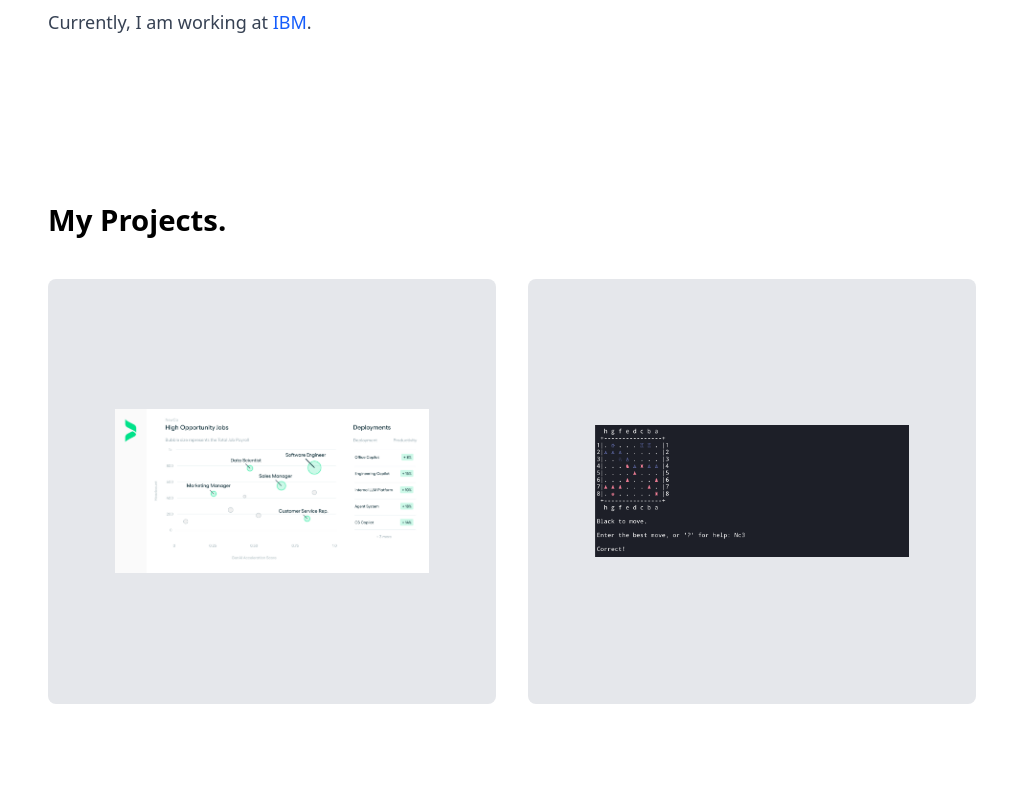
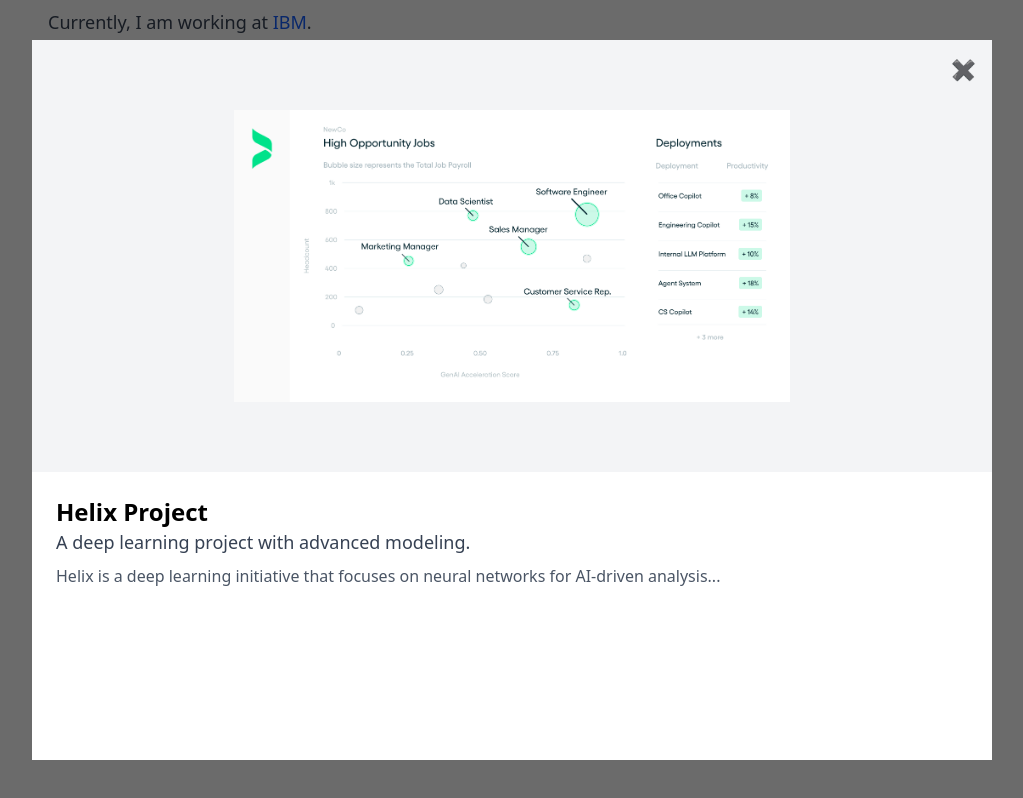
Before and after one commit to kjalba/kjalba.github.io, a React (Vite) app: page / in a window 1280 px wide. Both pictures are taken after a click on the element 400 px from the left and 845 px from the top of the page. Shown: the part 354-1152 px from the top of the page, without its empty margins (128-1151 px from the left). Built offline with nearby package versions, Linux system fonts and the light colour scheme.

Commit message:
got the modal functionality working for project cards

```diff
--- a/src/components/ProjectCard.tsx
+++ b/src/components/ProjectCard.tsx
@@ -2,19 +2,19 @@ interface ProjectCardProps {
   image: string;
   title: string;
   description: string;
+  onClick: () => void;
 }
 
-export default function ProjectCard({ image, title, description }: ProjectCardProps) {
+export default function ProjectCard({ image, title, description, onClick }: ProjectCardProps) {
   return (
     <div className="w-full sm:w-full lg:w-1/2 px-4 mt-4">
-      <div className="project-card relative w-full h-[425px] bg-gray-200 cursor-pointer rounded-lg overflow-hidden group flex flex-col justify-center">
+      <div
+        className="project-card relative w-full h-[425px] bg-gray-200 cursor-pointer rounded-lg overflow-hidden group flex flex-col justify-center"
+        onClick={onClick}
+      >
         {/* Image Wrapper */}
         <div className="relative w-full h-full flex items-center justify-center overflow-hidden">
-          <img
-            src={image}
-            alt={`${title} - Image`}
-            className="w-[70%] h-[75%] object-contain block"
-          />
+          <img src={image} alt={`${title} - Image`} className="w-[70%] h-[75%] object-contain block" />
         </div>
 
         {/* Translucent Overlay */}
--- /dev/null
+++ b/src/components/ProjectModal.tsx
@@ -0,0 +1,60 @@
+import { useEffect } from 'react';
+
+interface ProjectModalProps {
+  image: string;
+  title: string;
+  description: string;
+  details: string;
+  onClose: () => void;
+}
+
+export default function ProjectModal({ image, title, description, details, onClose }: ProjectModalProps) {
+  // Close the modal when clicking outside of it
+  useEffect(() => {
+    const handleOutsideClick = (event: MouseEvent) => {
+      const modalElement = document.getElementById('modal-content');
+      if (modalElement && !modalElement.contains(event.target as Node)) {
+        onClose();
+      }
+    };
+
+    // Disable page scroll when the modal is open
+    document.body.style.overflow = 'hidden';
+
+    // Attach the event listener for outside click
+    document.addEventListener('mousedown', handleOutsideClick);
+
+    // Cleanup the event listener and re-enable scroll when modal is closed
+    return () => {
+      document.removeEventListener('mousedown', handleOutsideClick);
+      document.body.style.overflow = ''; // Restore default scroll behavior
+    };
+  }, [onClose]);
+
+  return (
+    <div className="fixed inset-0 flex items-center justify-center bg-[rgba(0,_0,_0,_0.58)] z-50">
+      <div
+        id="modal-content"
+        className="absolute inset-10 max-w-[960px] max-h-[90%] bg-white overflow-auto outline-none p-0 m-auto z-[999]"
+        style={{ border: "0px", borderRadius: "0px" }}
+      >
+        {/* Close Button */}
+        <button onClick={onClose} className="absolute right-4 top-4 text-gray-800 text-xl cursor-pointer">
+          ✖
+        </button>
+
+        {/* Image Section */}
+        <div className="modal-top w-full p-4 h-3/5 flex justify-center items-center bg-gray-100">
+          <img src={image} alt={title} className="modal-image max-w-[60%] h-auto object-contain" />
+        </div>
+
+        {/* Text Section */}
+        <div className="modal-bottom p-6">
+          <h3 className="modal-name text-2xl font-bold">{title}</h3>
+          <p className="modal-description text-lg text-gray-700">{description}</p>
+          <p className="modal-details text-md text-gray-600 mt-2">{details}</p>
+        </div>
+      </div>
+    </div>
+  );
+}
--- a/src/components/Projects.tsx
+++ b/src/components/Projects.tsx
@@ -1,24 +1,53 @@
+import { useState } from "react";
 import ProjectCard from "./ProjectCard";
+import ProjectModal from "./ProjectModal";
 import chessImg from "../assets/images/chess.png";
 import helixImg from "../assets/images/helix.png";
 
+interface Project {
+  image: string;
+  title: string;
+  description: string;
+  details: string;
+}
+
 export default function Projects() {
+  const [selectedProject, setSelectedProject] = useState<Project | null>(null);
+
+  const projects = [
+    {
+      image: helixImg,
+      title: "Helix Project",
+      description: "A deep learning project with advanced modeling.",
+      details: "Helix is a deep learning initiative that focuses on neural networks for AI-driven analysis...",
+    },
+    {
+      image: chessImg,
+      title: "Chess Engine",
+      description: "A chess AI built from scratch with FIDE rules.",
+      details: "This chess engine follows all official FIDE rules, including castling, en passant, and promotion...",
+    },
+  ];
+
   return (
     <section id="featured-work" className="container m:max-w-[540px] md:max-w-[720px] lg:max-w-[960px] w-full mb-24 px-4 mx-auto max-w-screen-lg">
       <h2 className="text-[22pt] font-bold leading-tight mb-6">My Projects.</h2>
       <div className="flex flex-wrap -mx-4">
-        <ProjectCard
-          image={helixImg}
-          title="Helix Project"
-          description="A deep learning project with advanced modeling."
+        {projects.map((project, index) => (
+          <ProjectCard key={index} {...project} onClick={() => setSelectedProject(project)} />
+        ))}
+      </div>
+
+      {/* Modal */}
+      {selectedProject && (
+        <ProjectModal
+          image={selectedProject.image}
+          title={selectedProject.title}
+          description={selectedProject.description}
+          details={selectedProject.details}
+          onClose={() => setSelectedProject(null)}
         />
-        <ProjectCard
-          image={chessImg}
-          title="Chess Engine"
-          description="A chess AI built from scratch with FIDE rules."
-        />
-        {/* Add more <ProjectCard /> components as needed */}
-      </div>
+      )}
     </section>
   );
 }
```
